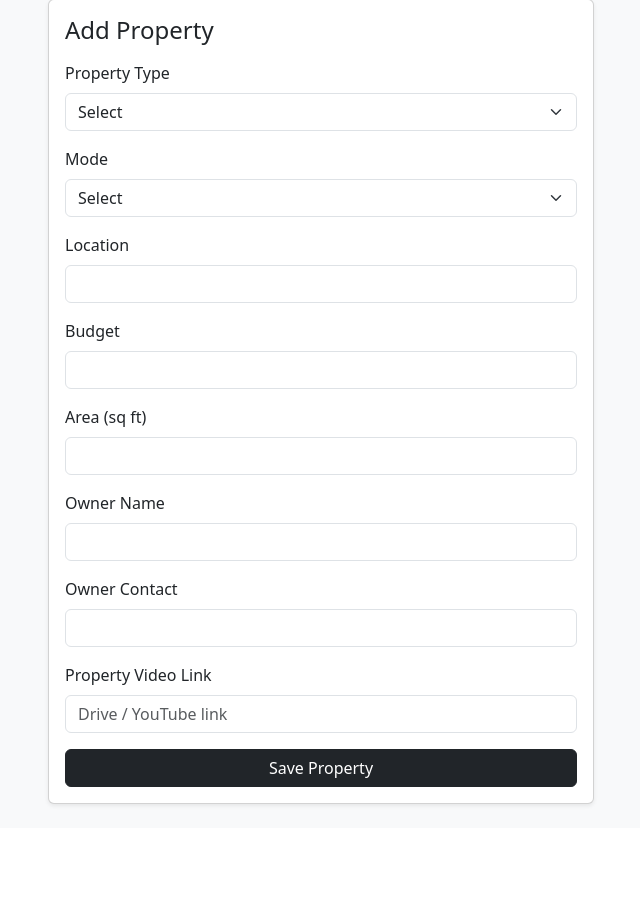
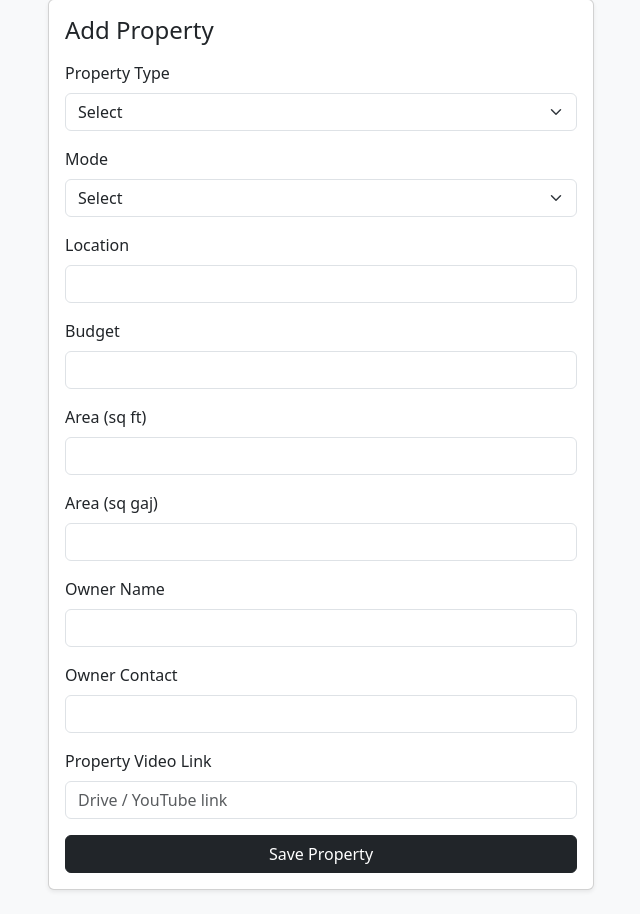
Before and after one commit to nikhilsharma/realestate-mvp, a Flask app: template templates/add_property.html in a window 1280 px wide. Shown: the part 105-1019 px from the top of the page, without its empty margins (319-959 px from the left). Before the commit the page ends 912 px from the top, so only its background shows below. Run offline with Flask 3, Linux system fonts and the light colour scheme; the template is opened without the code that fills it, so the values that code supplies are empty; some libraries are stand-ins or nearby versions.

Commit message:
Add sq ft and sq gaj auto-conversion with dedicated JS file

```diff
--- /dev/null
+++ b/static/js/area_converter.js
@@ -0,0 +1,30 @@
+document.addEventListener("DOMContentLoaded", function () {
+    const sqft = document.getElementById("area_sqft");
+    const sqgaj = document.getElementById("area_sqgaj");
+
+    if (!sqft || !sqgaj) return;
+
+    function updateSqGaj() {
+        if (sqft.value) {
+            sqgaj.value = (parseFloat(sqft.value) / 9).toFixed(2);
+        } else {
+            sqgaj.value = "";
+        }
+    }
+
+    function updateSqFt() {
+        if (sqgaj.value) {
+            sqft.value = (parseFloat(sqgaj.value) * 9).toFixed(0);
+        } else {
+            sqft.value = "";
+        }
+    }
+
+    sqft.addEventListener("input", updateSqGaj);
+    sqgaj.addEventListener("input", updateSqFt);
+
+    // Auto-fill on edit page load
+    if (sqft.value) {
+        updateSqGaj();
+    }
+});
--- a/templates/add_property.html
+++ b/templates/add_property.html
@@ -42,7 +42,13 @@
 
                     <div class="mb-3">
                         <label class="form-label">Area (sq ft)</label>
-                        <input type="number" name="area" class="form-control" required>
+                        <input type="number" name="area" id="area_sqft" class="form-control"
+                            value="{{ property.area if property else '' }}">
+                    </div>
+
+                    <div class="mb-3">
+                        <label class="form-label">Area (sq gaj)</label>
+                        <input type="number" id="area_sqgaj" class="form-control">
                     </div>
 
                     <div class="mb-3">
--- a/templates/base.html
+++ b/templates/base.html
@@ -29,5 +29,7 @@
     {% block content %}{% endblock %}
 </div>
 
+<script src="{{ url_for('static', filename='js/area_converter.js') }}"></script>
+
 </body>
 </html>
```
Also changed, not shown: templates/edit_property.html (+7 -1 lines).
